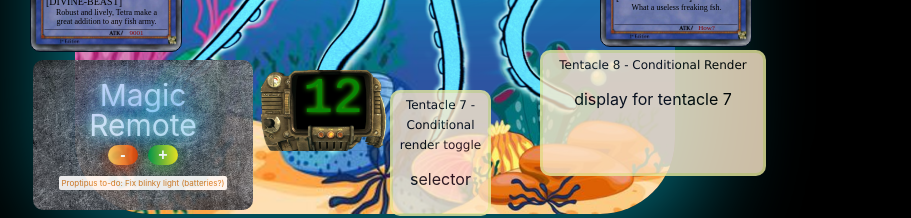
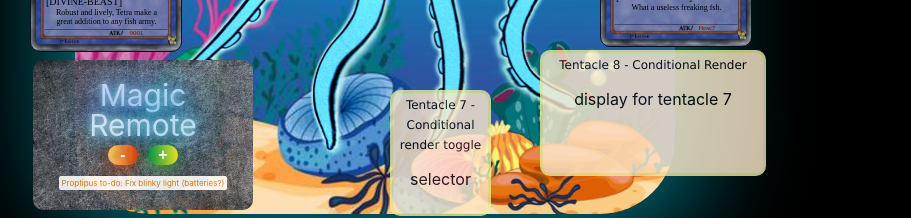
Before and after one commit to Dane-Dawson/proptipus, a React (Create React App) app: page / in a window 1280 px wide. Shown: the part 475-693 px from the top of the page, without its empty margins (0-911 px from the left). Built offline with nearby package versions, Linux system fonts and the light colour scheme.

Commit message:
figuring stuff out

```diff
--- a/src/Proptipus/Proptipus.js
+++ b/src/Proptipus/Proptipus.js
@@ -5,7 +5,7 @@ import TentacleTwo from "./Tentacles/TentacleTwo";
 import TentacleThree from "./Tentacles/TentacleThree";
 import TentacleFour from "./Tentacles/TentacleFour";
 import TentacleFive from "./Tentacles/TentacleFive";
-import TentacleSix from "./Tentacles/TentacleSIx";
+import TentacleSix from "./Tentacles/TentacleSix";
 import TentacleSeven from "./Tentacles/TentacleSeven";
 import TentacleEight from "./Tentacles/TentacleEight";
 import ProptipusBackground from "../images/Proptipus.png";
@@ -31,7 +31,9 @@ class Proptipus extends React.Component {
       description: "What a useless freaking fsh.",
     },
     friendsList: [
-      { name: "Poptipus", contact: "RadDad@aol.com", socialMedia: "" }
+      { name: "Poptipus", contact: "RadDad@aol.com", socialMedia: "N/A (thank God)" },
+      { name: "Momtipus", contact: "OneCoolCephalapod@hotmail.com", socialMedia: "https://twitter.com/octopusfansclub" },
+      { name: "Allen the Axolotl", contact: "aLotoAx@gmail.com", socialMedia: "https://twitter.com/axobotl" }
     ],
   };
 
--- a/src/Proptipus/Tentacles/TentacleSIx.js
+++ /dev/null
@@ -1,16 +0,0 @@
-import React from "react";
-
-class TentacleSix extends React.Component {
-  render() {
-    return (
-      <div className="tentacle-six">
-        <span className="number-readout">
-          {/* {readout goes here} */}
-          12
-        </span>
-      </div>
-    );
-  }
-}
-
-export default TentacleSix;
```
Also changed, not shown: src/Proptipus/Tentacles/TentacleSix.js (deleted, +0 -13 lines), 1 other file (tests, documents, lock files or other folders).
